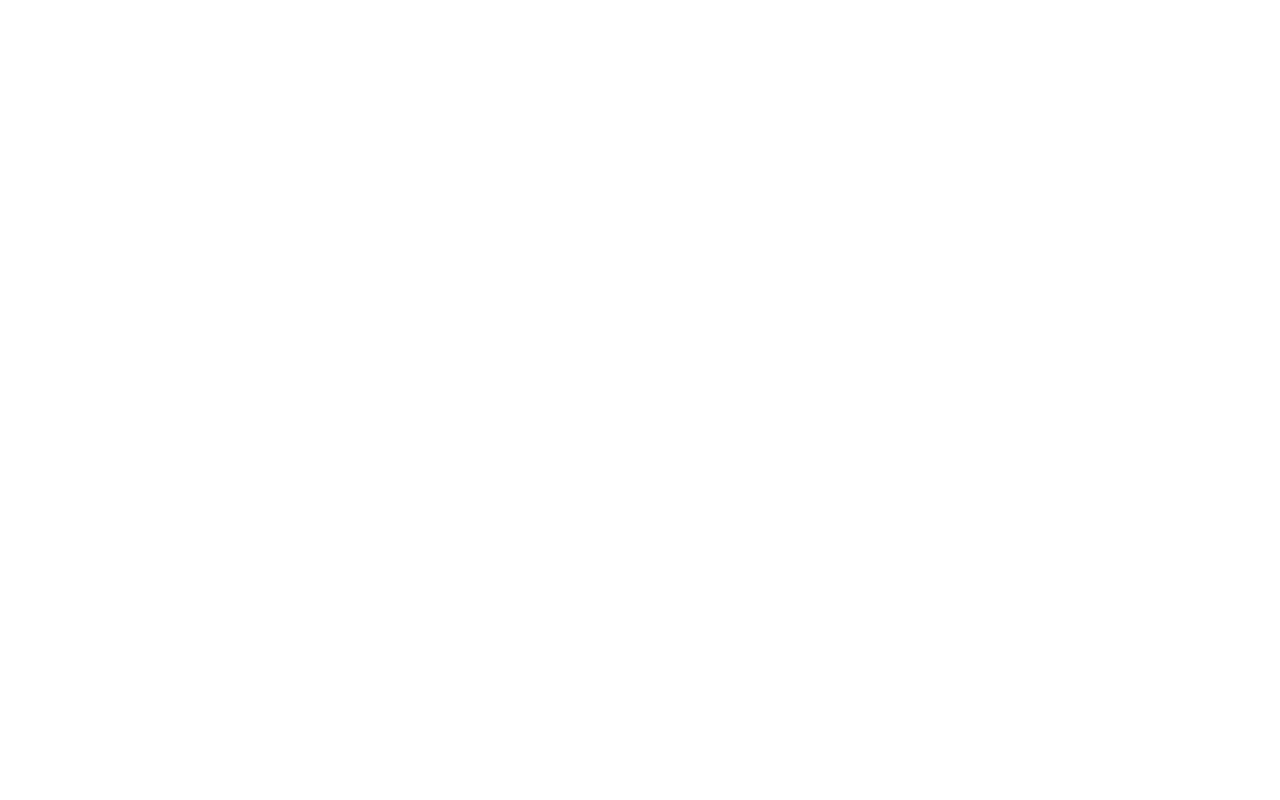
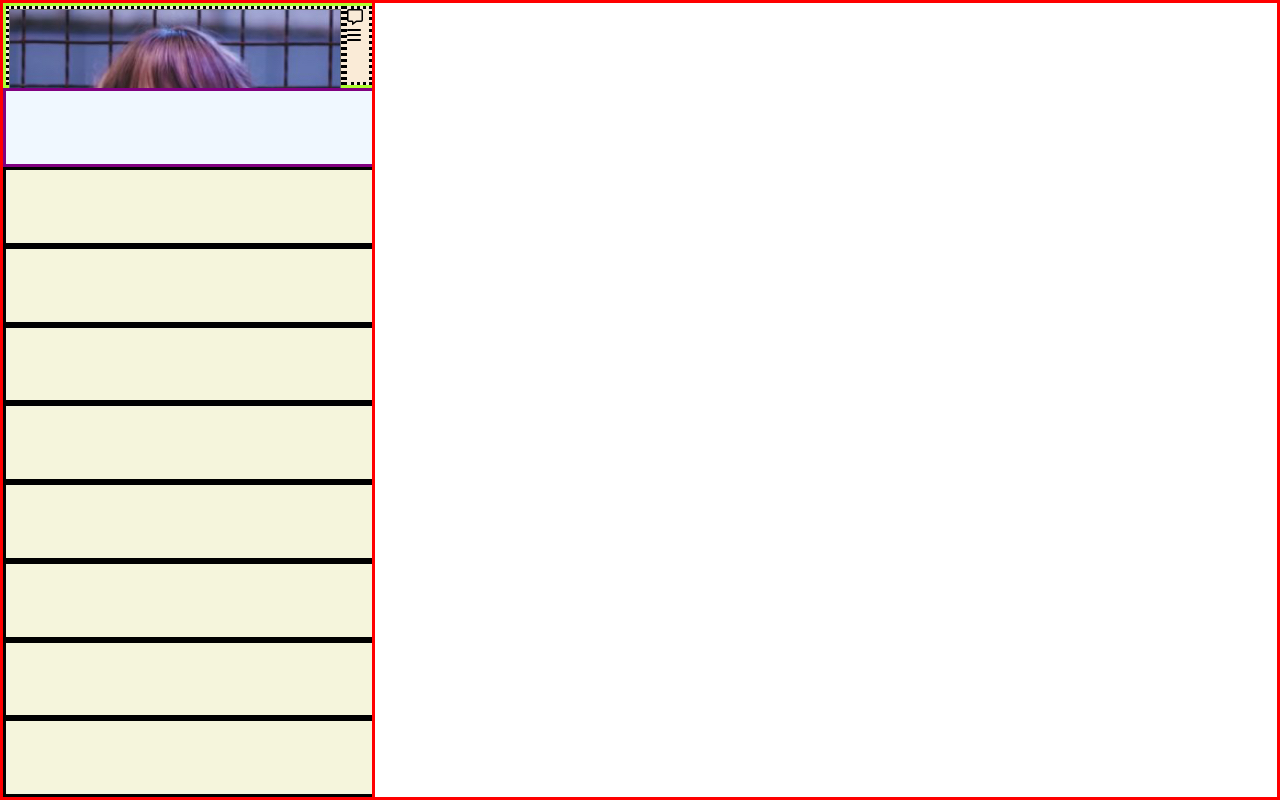
Before and after one commit to Matias-San-Martin/message, a plain HTML site: page index.html in a window 1280 px wide. Drawn offline with Linux system fonts and the light colour scheme.

Commit message:
secciones definidas,hay que empezar a diagramar seccion usuario/contactos

```diff
--- a/assets/css/style.css
+++ b/assets/css/style.css
@@ -0,0 +1,59 @@
+body, html {
+    width: 100%;
+    height: 100%;
+}
+
+body {
+    display: flex;
+}
+
+main {
+    border: solid red;
+}
+
+.contactos {
+
+    flex-basis: 20%;
+    /* width: 20%; */
+    display: flex;
+    flex-direction: column;
+}
+
+main section {
+    border: solid;
+    width: 100%;
+    height: 10%;
+}
+
+.usuario {
+    border: solid greenyellow;
+    background-color: antiquewhite;
+    display: flex;
+}
+
+.usuario div {
+    border: dotted;
+}
+
+.nuevomensaje {
+    border: solid purple;
+    background-color: aliceblue;
+}
+
+.contacto {
+    background-color: beige;
+}
+
+
+
+
+
+
+
+
+
+
+.main {
+    flex-basis: 80%;
+    /* width: 80%; */
+}
--- a/index.html
+++ b/index.html
@@ -3,9 +3,38 @@
 <head>
     <meta charset="UTF-8">
     <meta name="viewport" content="width=device-width, initial-scale=1.0">
+    <link rel="stylesheet" href="./assets/css/normalize.css">
+    <link rel="stylesheet" href="./assets/css/style.css">
+    <script src="https://kit.fontawesome.com/2d838b3493.js" crossorigin="anonymous"></script>
     <title>message</title>
 </head>
 <body>
 
+    <main class="contactos">
+        <section class="usuario" >
+            <div>
+                <img src="./assets/img/maria.jpg" alt="">
+                <div>
+                    <h3>María</h3>
+                    <p>Activa ahora</p>
+                </div>
+            </div>
+            <div>
+                <i class="fa-regular fa-message"></i>
+                <i class="fa-solid fa-bars" fa></i>
+            </div>
+        </section>
+        <section class="nuevomensaje" ></section>
+        <section class="contacto" ></section>
+        <section class="contacto" ></section>
+        <section class="contacto" ></section>
+        <section class="contacto" ></section>
+        <section class="contacto" ></section>
+        <section class="contacto" ></section>
+        <section class="contacto" ></section>
+        <section class="contacto" ></section>
+    </main>
+    <main class="main"></main>
+
 </body>
 </html>
```
